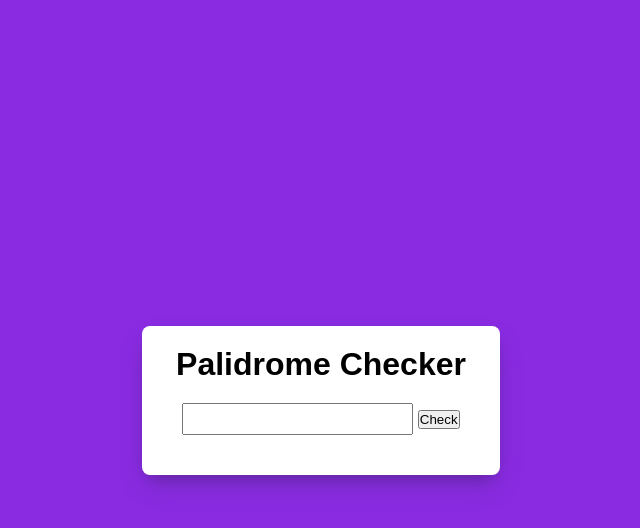
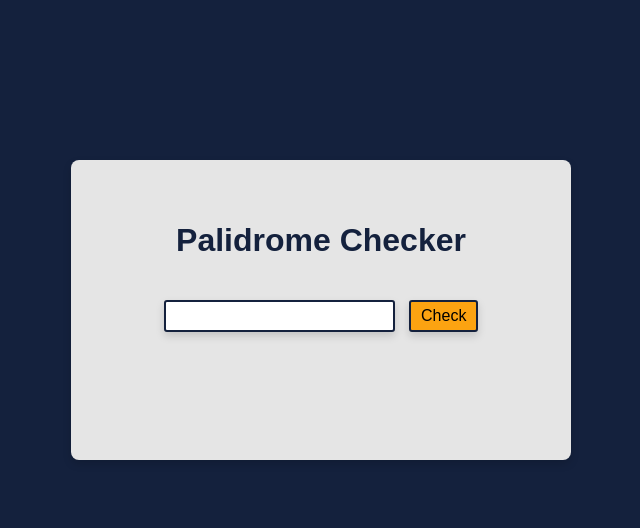
Before and after one commit to ls-95/palidrome-checker, a plain HTML site: page index.html in a window 1280 px wide. Shown: the whole page, without its empty margins (319-959 px from the left). Drawn offline with Linux system fonts and the light colour scheme.

Commit message:
Add styling

```diff
--- a/src/styles.css
+++ b/src/styles.css
@@ -8,19 +8,27 @@
 .container {
   display: flex;
   flex-direction: column;
-  justify-content: center;
   align-items: center;
   height: 100vh;
-  background-color: blueviolet;
+  background-color: #14213d;
+  padding-top: 20vh;
+  color: #14213d;
+  line-height: 1.5;
 }
 
 .checker-container {
-  padding: 20px;
-  background-color: white;
+  padding: 40px 20px;
+  background-color: #e5e5e5;
   border-radius: 8px;
   text-align: center;
-  box-shadow: rgba(50, 50, 93, 0.25) 0px 13px 27px -5px,
-    rgba(0, 0, 0, 0.3) 0px 8px 16px -8px;
+  box-shadow: 0 4px 8px rgba(0, 0, 0, 0.15);
+  width: 500px;
+  height: 300px;
+  margin: 0 auto;
+}
+
+.checker-container h1 {
+  padding: 2vh 0;
 }
 
 .input-container {
@@ -30,4 +38,23 @@
 .input-container input {
   padding: 5px 10px;
   font-size: 16px;
+  border: 2px solid #14213d;
+  border-radius: 3px;
+  background-color: #fff;
+  box-shadow: 0 4px 8px rgba(0, 0, 0, 0.15);
+  margin-right: 10px;
 }
+
+.input-container .btn {
+  padding: 5px 10px;
+  font-size: 16px;
+  border: 2px solid #14213d;
+  border-radius: 3px;
+  cursor: pointer;
+  background-color: #fca311;
+  box-shadow: 0 4px 8px rgba(0, 0, 0, 0.15);
+}
+
+.result {
+  padding: 10px;
+}
```
Also changed, not shown: 1 other file.
